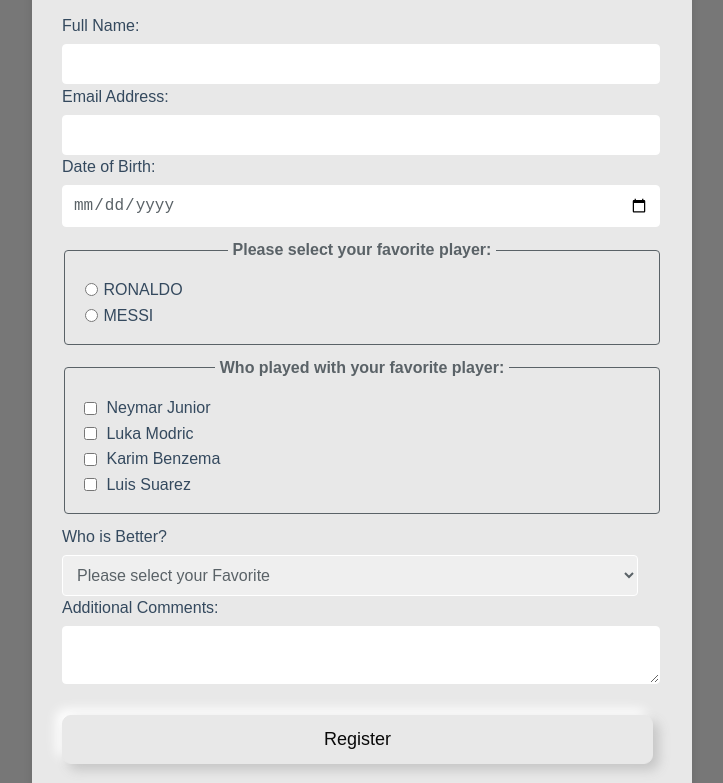
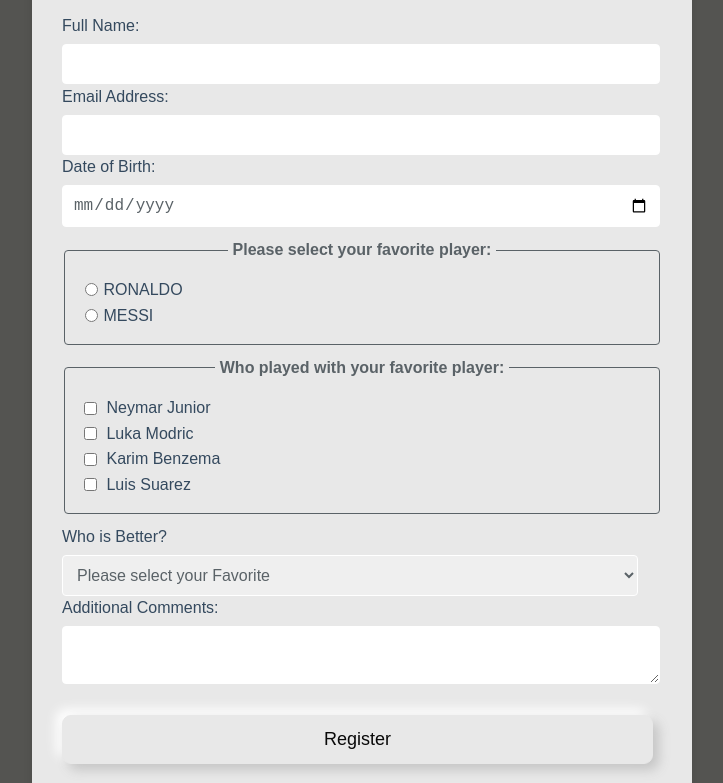
Before and after one commit to dilpreetdhiman56/Fornt_end_Assign_04, a plain HTML site: page index.html in a window 1280 px wide. Shown: the part 137-920 px from the top of the page, without its empty margins (278-1001 px from the left). Drawn offline with Linux system fonts and the light colour scheme.

Commit message:
Final review.

```diff
--- a/styles.css
+++ b/styles.css
@@ -2,7 +2,7 @@ body {
     font-family: 'Arial', sans-serif;
     line-height: 1.6;
     color: #ffffff;
-    background-color: rgb(119, 119, 119);
+    background-color: rgb(84, 84, 81);
     padding: 40px;
     border-radius: 10px;
 }
@@ -86,6 +86,8 @@ button {
   button:active {
     box-shadow: 4px 4px 12px #c5c5c5, -4px -4px 12px #ffffff;
   }
+
+
 .error {
     color: #e74c3c;
     font-size: 0.9em;
```
